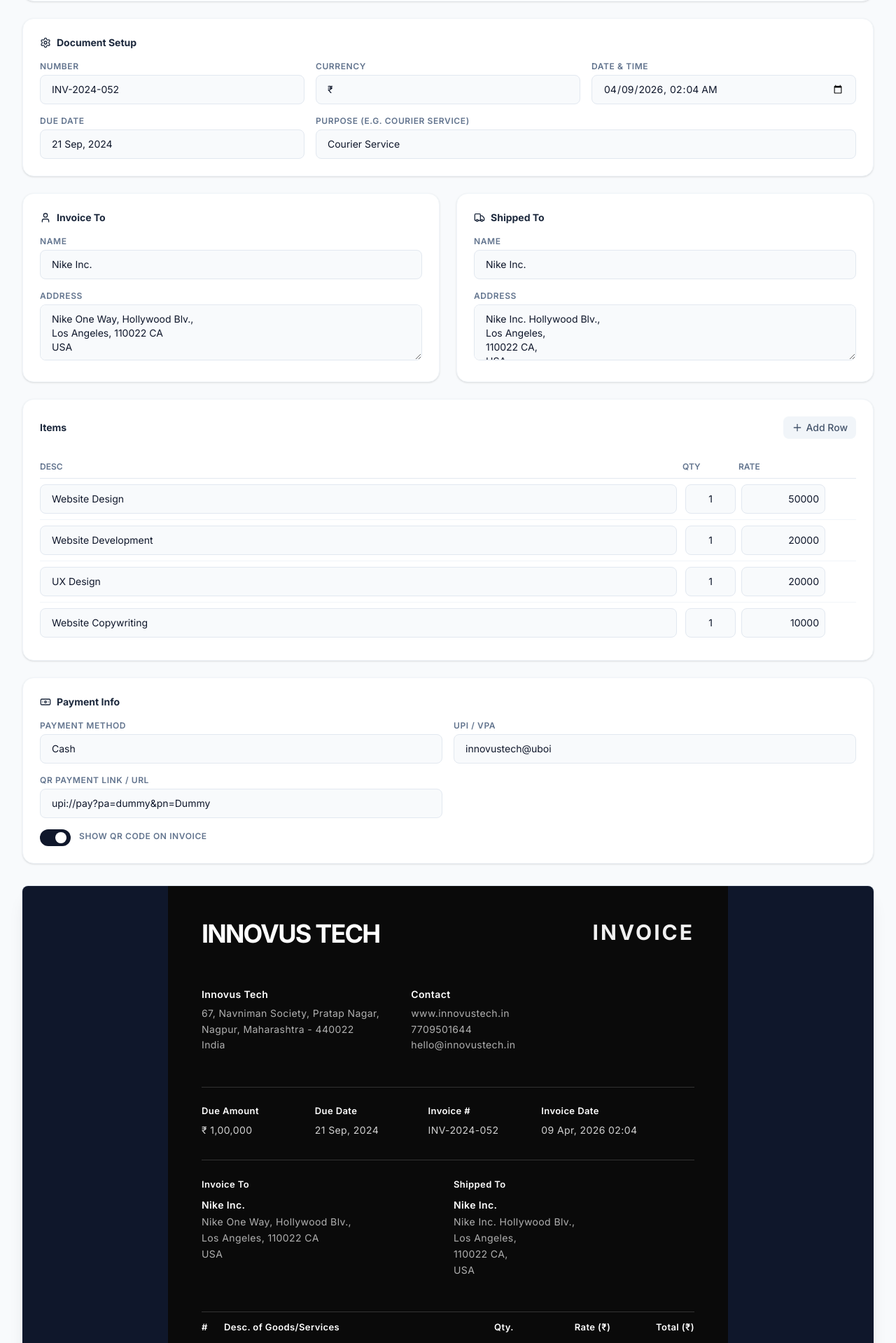
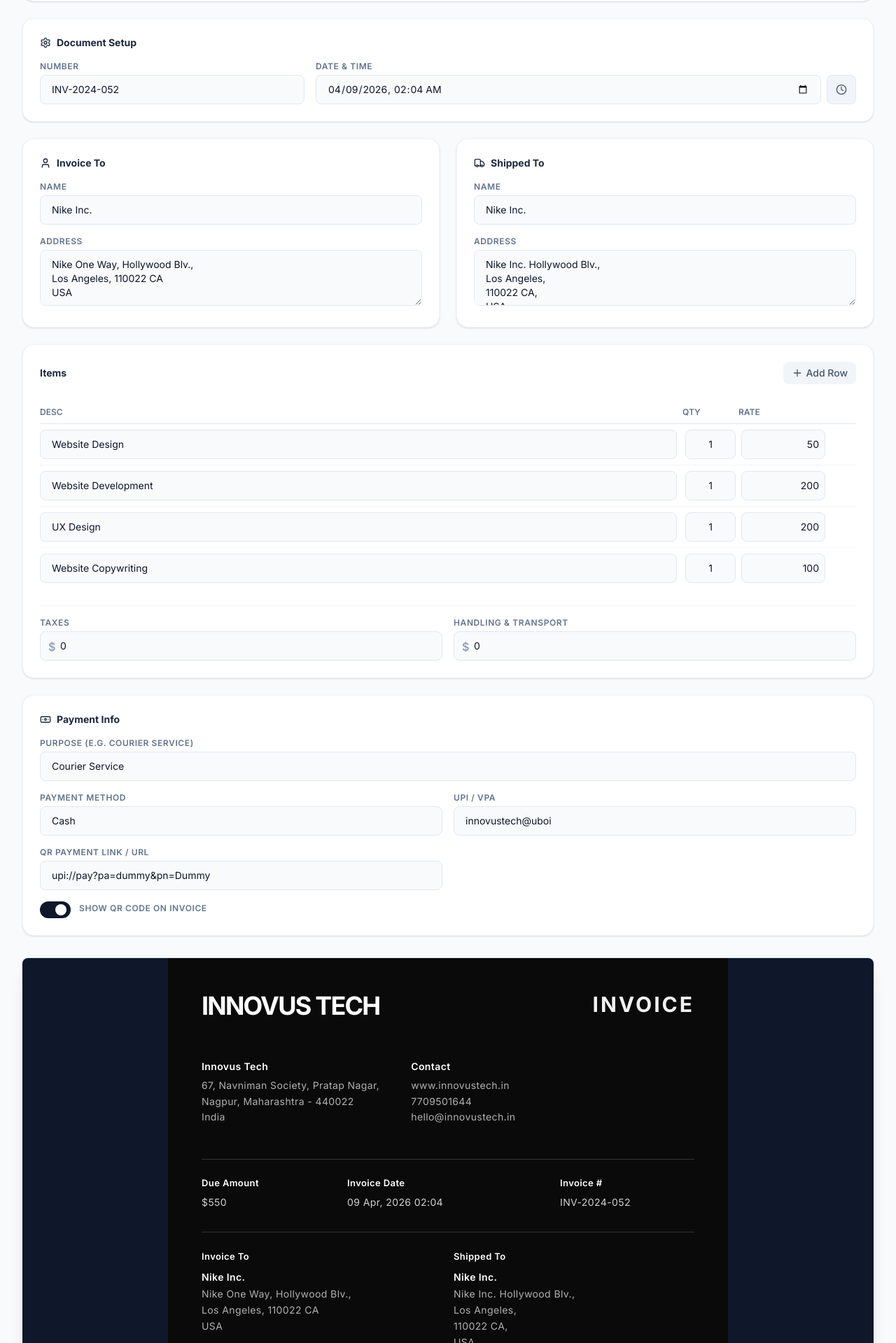
Before and after one commit to sadesthetic/paperless-invoice-maker, a React (Vite) app: page / in a window 1280 px wide. Shown: the part 581-2500 px from the top of the page at 70% size. Built offline with nearby package versions, Linux system fonts and the light colour scheme.

Commit message:
Enhance setup: add current time button, additional charges (taxes & handling), clean up unused fields, reorder Purpose

```diff
--- a/src/App.tsx
+++ b/src/App.tsx
@@ -13,7 +13,8 @@
   Truck,
   CreditCard,
   Banknote,
-  QrCode
+  QrCode,
+  Clock
 } from 'lucide-react';
 import { motion, AnimatePresence } from 'motion/react';
 import html2canvas from 'html2canvas';
@@ -41,7 +42,6 @@
   type: 'Invoice',
   number: 'INV-2024-052',
   date: getNow(), // "2024-09-14T15:30"
-  dueDate: '21 Sep, 2024',
   purpose: 'Courier Service',
   customer: {
     name: 'Nike Inc.',
@@ -56,12 +56,13 @@
     phone: '',
   },
   items: [
-    { id: '1', description: 'Website Design', quantity: 1, price: 50000 },
-    { id: '2', description: 'Website Development', quantity: 1, price: 20000 },
-    { id: '3', description: 'UX Design', quantity: 1, price: 20000 },
-    { id: '4', description: 'Website Copywriting', quantity: 1, price: 10000 },
+    { id: '1', description: 'Website Design', quantity: 1, price: 50 },
+    { id: '2', description: 'Website Development', quantity: 1, price: 200 },
+    { id: '3', description: 'UX Design', quantity: 1, price: 200 },
+    { id: '4', description: 'Website Copywriting', quantity: 1, price: 100 },
   ],
-  currency: '₹',
+  taxes: 0,
+  handlingFee: 0,
   notes: '',
   paymentMethod: 'Cash',
   upi: 'innovustech@uboi',
@@ -97,7 +98,7 @@
 
   /* ── Computed totals ───────────────────────────────────────── */
   const subtotal = data.items.reduce((sum, item) => sum + (item.price * item.quantity), 0);
-  const total = subtotal; // since SGST, CGST and discount are gone
+  const total = subtotal + data.taxes + data.handlingFee;
 
   /* ── Line item helpers ─────────────────────────────────────── */
   const addItem = () => {
@@ -166,8 +167,7 @@
     tsv += `Invoice No:\t${data.number}\n`;
     tsv += `Invoice Date:\t${formatDateTime(data.date)}\n`;
     tsv += `Purpose:\t${data.purpose}\n`;
-    tsv += `Due Amount:\t${data.currency} ${formatMoney(total)}\n`;
-    tsv += `Due Date:\t${data.dueDate}\n`;
+    tsv += `Due Amount:\t$${formatMoney(total)}\n`;
     tsv += `\nINVOICE TO\t\n`;
     tsv += `Name:\t${data.customer.name}\n`;
     tsv += `Address:\t${escape(data.customer.address)}\n`;
@@ -283,26 +283,19 @@
 
           <div className={sectionCls}>
              <h2 className="flex items-center gap-2 text-sm font-bold text-slate-800"><Settings size={16}/> Document Setup</h2>
-             <div className="grid grid-cols-2 lg:grid-cols-3 gap-4">
+             <div className="grid grid-cols-1 md:grid-cols-2 lg:grid-cols-3 gap-4">
                  <div>
                     <label className={labelCls}>Number</label>
                     <input type="text" className={inputCls} value={data.number} onChange={(e) => setData(p => ({...p, number: e.target.value}))}/>
                  </div>
-                <div>
-                  <label className={labelCls}>Currency</label>
-                  <input type="text" className={inputCls} value={data.currency} onChange={(e) => setData(p => ({...p, currency: e.target.value}))}/>
+                 <div className="col-span-full md:col-span-1 lg:col-span-2">
+                    <label className={labelCls}>Date & Time</label>
+                    <div className="flex gap-2">
+                       <input type="datetime-local" className={cn(inputCls, 'flex-1')} value={data.date} onChange={(e) => setData(p => ({...p, date: e.target.value}))}/>
+                       <button onClick={() => setData(p => ({...p, date: getNow()}))} title="Set to Current Time" className="bg-slate-100 hover:bg-slate-200 text-slate-600 px-3 py-2.5 rounded-lg border border-slate-200 transition-colors flex items-center justify-center shrink-0">
+                          <Clock size={16}/>
+                       </button>
                     </div>
-                <div>
-                   <label className={labelCls}>Date & Time</label>
-                   <input type="datetime-local" className={inputCls} value={data.date} onChange={(e) => setData(p => ({...p, date: e.target.value}))}/>
-                </div>
-                <div>
-                   <label className={labelCls}>Due Date</label>
-                   <input type="text" className={inputCls} value={data.dueDate} onChange={(e) => setData(p => ({...p, dueDate: e.target.value}))}/>
-                </div>
-                <div className="col-span-full lg:col-span-2">
-                   <label className={labelCls}>Purpose (e.g. Courier Service)</label>
-                   <input type="text" className={inputCls} value={data.purpose} onChange={(e) => setData(p => ({...p, purpose: e.target.value}))}/>
                  </div>
              </div>
           </div>
@@ -375,11 +368,32 @@
                    </tbody>
                 </table>
              </div>
+
+             <div className="flex flex-col md:flex-row gap-4 mt-2 pt-4 border-t border-slate-100">
+                 <div className="flex-1">
+                    <label className={labelCls}>Taxes</label>
+                    <div className="relative">
+                       <span className="absolute left-3 top-2.5 text-slate-400 font-semibold">$</span>
+                       <input type="number" min={0} className={cn(inputCls, "pl-7")} value={data.taxes} onChange={(e) => setData(p => ({...p, taxes: parseFloat(e.target.value) || 0}))}/>
+                    </div>
+                 </div>
+                 <div className="flex-1">
+                    <label className={labelCls}>Handling & Transport</label>
+                    <div className="relative">
+                       <span className="absolute left-3 top-2.5 text-slate-400 font-semibold">$</span>
+                       <input type="number" min={0} className={cn(inputCls, "pl-7")} value={data.handlingFee} onChange={(e) => setData(p => ({...p, handlingFee: parseFloat(e.target.value) || 0}))}/>
+                    </div>
+                 </div>
+              </div>
           </div>
 
           <div className={sectionCls}>
              <h2 className="flex items-center gap-2 text-sm font-bold text-slate-800"><Banknote size={16}/> Payment Info</h2>
              <div className="grid grid-cols-1 md:grid-cols-2 gap-4">
+                <div className="col-span-full">
+                    <label className={labelCls}>Purpose (e.g. Courier Service)</label>
+                    <input type="text" className={inputCls} value={data.purpose} onChange={(e) => setData(p => ({...p, purpose: e.target.value}))}/>
+                 </div>
                 <div>
                    <label className={labelCls}>Payment Method</label>
                    <input type="text" className={inputCls} value={data.paymentMethod} onChange={(e) => setData(p => ({...p, paymentMethod: e.target.value}))}/>
@@ -451,19 +465,15 @@
                   <div className="flex justify-between mb-8 text-sm gap-4">
                      <div className="flex-1">
                         <p className="font-semibold text-white mb-2 text-[13px]">Due Amount</p>
-                        <p className="text-[#d0d0d0]">{data.currency} {formatMoney(total)}</p>
+                        <p className="text-[#d0d0d0]">${formatMoney(total)}</p>
                      </div>
-                     <div className="flex-1">
-                        <p className="font-semibold text-white mb-2 text-[13px]">Due Date</p>
-                        <p className="text-[#d0d0d0]">{data.dueDate}</p>
+                     <div className="flex-[1.5]">
+                        <p className="font-semibold text-white mb-2 text-[13px]">Invoice Date</p>
+                        <p className="text-[#d0d0d0] whitespace-nowrap">{formatDateTime(data.date)}</p>
                      </div>
                      <div className="flex-1">
                         <p className="font-semibold text-white mb-2 text-[13px]">Invoice #</p>
                         <p className="text-[#d0d0d0]">{data.number}</p>
-                     </div>
-                     <div className="flex-[1.5]">
-                        <p className="font-semibold text-white mb-2 text-[13px]">Invoice Date</p>
-                        <p className="text-[#d0d0d0] whitespace-nowrap">{formatDateTime(data.date)}</p>
                      </div>
                   </div>
 
@@ -491,8 +501,8 @@
                               <th className="py-3 font-semibold w-8">#</th>
                               <th className="py-3 font-semibold">Desc. of Goods/Services</th>
                               <th className="py-3 font-semibold text-center w-20">Qty.</th>
-                              <th className="py-3 font-semibold text-right">Rate ({data.currency})</th>
-                              <th className="py-3 font-semibold text-right font-semibold">Total ({data.currency})</th>
+                              <th className="py-3 font-semibold text-right">Rate ($)</th>
+                              <th className="py-3 font-semibold text-right">Total ($)</th>
                            </tr>
                         </thead>
                         <tbody className="text-[#d0d0d0]">
@@ -533,10 +543,30 @@
                          </div>
                       </div>
 
-                      <div className="w-[35%] ml-auto max-w-[250px]">
-                         <div className="flex justify-between py-3 border-b border-[#333] text-base font-semibold text-white">
+                      <div className="w-[45%] ml-auto max-w-[280px]">
+                         {data.taxes > 0 || data.handlingFee > 0 ? (
+                            <>
+                               <div className="flex justify-between py-2 text-[#b0b0b0]">
+                                   <span>Subtotal</span>
+                                   <span>${formatMoney(subtotal)}</span>
+                               </div>
+                               {data.taxes > 0 && (
+                                  <div className="flex justify-between py-2 text-[#b0b0b0]">
+                                      <span>Taxes</span>
+                                      <span>${formatMoney(data.taxes)}</span>
+                                  </div>
+                               )}
+                               {data.handlingFee > 0 && (
+                                  <div className="flex justify-between py-2 text-[#b0b0b0]">
+                                      <span>Handling & Transport</span>
+                                      <span>${formatMoney(data.handlingFee)}</span>
+                                  </div>
+                               )}
+                            </>
+                         ) : null}
+                         <div className="flex justify-between py-3 border-b border-[#333] text-base font-semibold text-white mt-1">
                              <span>Total</span>
-                             <span>{formatMoney(total)}</span>
+                             <span>${formatMoney(total)}</span>
                          </div>
                       </div>
                   </div>
--- a/src/types.ts
+++ b/src/types.ts
@@ -24,12 +24,12 @@
   type: 'Receipt' | 'Invoice';
   number: string;
   date: string;
-  dueDate: string;
   purpose: string;
   customer: CustomerInfo;
   shippedTo: CustomerInfo;
   items: LineItem[];
-  currency: string;
+  taxes: number;
+  handlingFee: number;
   notes: string;
   paymentMethod: string;
   upi?: string;
```
Lines whose indentation alone changed are shown as unchanged.
